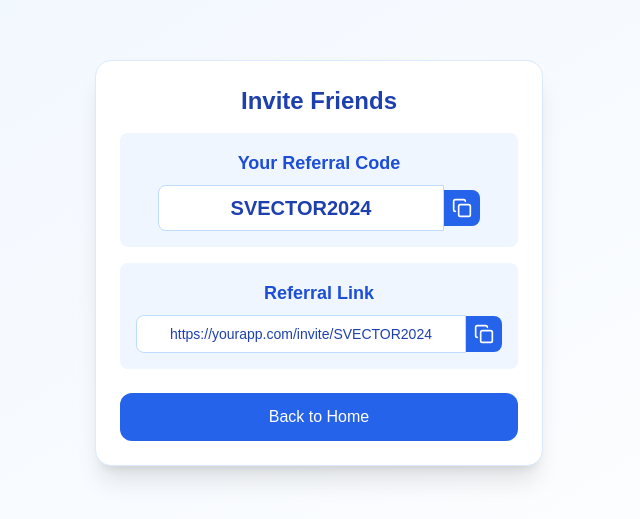
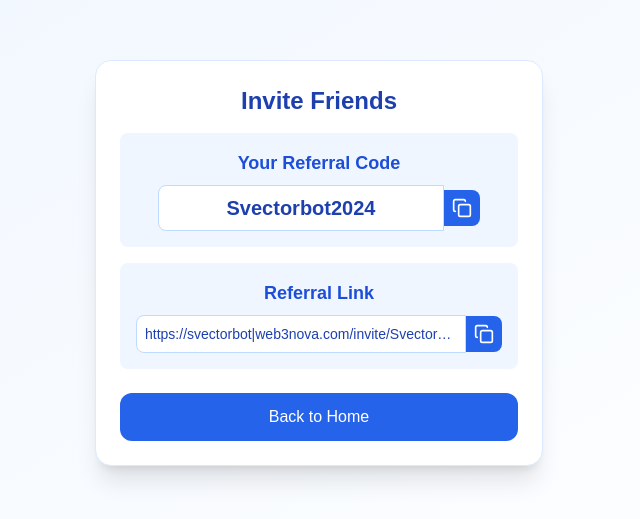
Before and after one commit to Svector-anu/svectorbot, a Next.js app: page /referral in a window 1280 px wide. Shown: the part 137-656 px from the top of the page, without its empty margins (321-961 px from the left). Built offline with nearby package versions, Linux system fonts and the light colour scheme.

Commit message:
edited the referral link title

```diff
--- a/pages/referral.js
+++ b/pages/referral.js
@@ -6,8 +6,8 @@ export default function ReferralPage() {
   const [copied, setCopied] = useState(false);
 
   // Generate a unique referral code (you might want to generate this dynamically)
-  const referralCode = 'SVECTOR2024';
-  const referralLink = `https://yourapp.com/invite/${referralCode}`;
+  const referralCode = 'Svectorbot2024';
+  const referralLink = `https://svectorbot|web3nova.com/invite/${referralCode}`;
 
   const handleCopyLink = () => {
     navigator.clipboard.writeText(referralLink);
```
